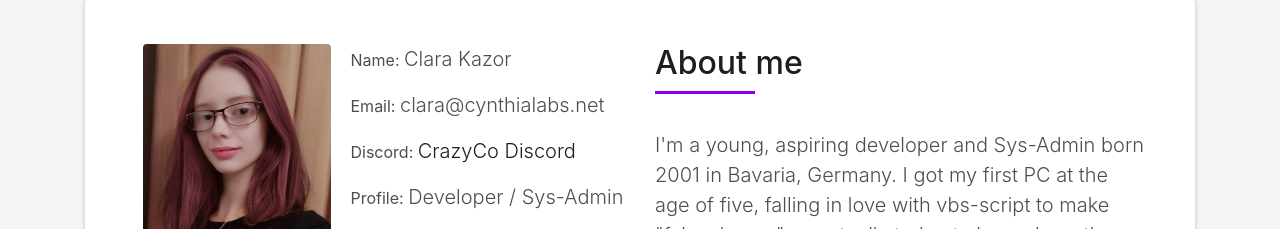
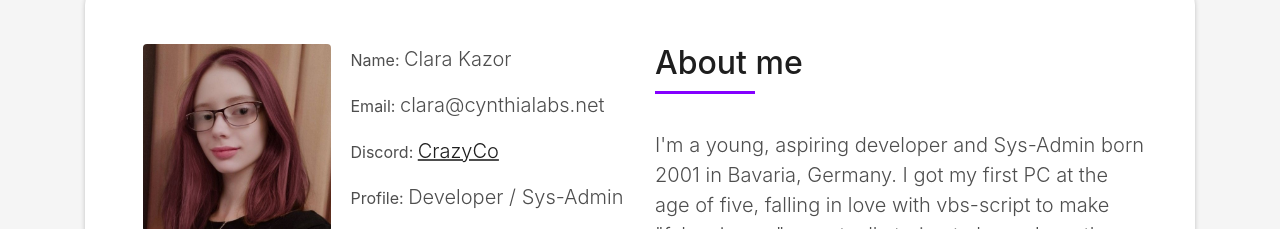
Before and after one commit to Crazyco-xyz/Website, a plain HTML site: page index.html in a window 1280 px wide. Shown: the part 884-1113 px from the top of the page. Drawn offline with Linux system fonts and the light colour scheme; files whose address does not match are found by name.

Commit message:
Open Invite in new tab, plus make more visible

```diff
--- a/index.html
+++ b/index.html
@@ -111,7 +111,7 @@
                     <div class="about-info">
                       <p><span class="s-title">Name: </span> <span class="lead">Clara Kazor</span></p>
                       <p><span class="s-title">Email: </span> <span class="lead">clara@cynthialabs.net</span></p>
-                      <p><span class="s-title">Discord: </span> <span class="lead"><a href="https://discord.gg/VnEGwaRU8Y">CrazyCo Discord</a></span></p>
+                      <p><span class="s-title">Discord: </span> <span class="lead"><u><a href="https://discord.gg/VnEGwaRU8Y" target="_blank">CrazyCo</a></u></span></p>
                       <p><span class="s-title">Profile: </span> <span class="lead">Developer / Sys-Admin</span></p>
                     </div>
                   </div>
```
